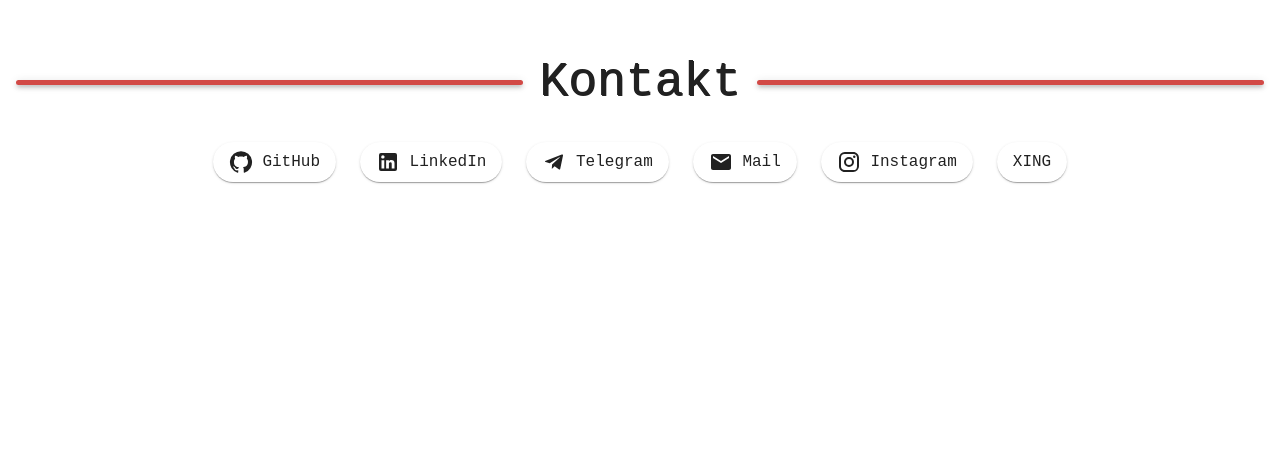
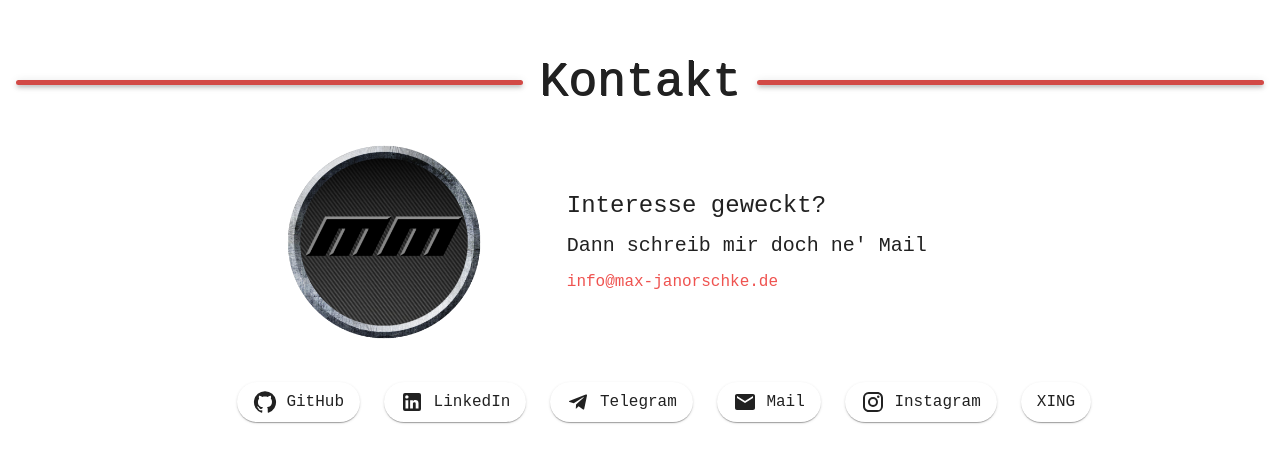
Before and after one commit to MadMax2506/madmax2506.github.io, a React (Vite) app: page / in a window 1280 px wide. Shown: the part 3306-3768 px from the top of the page. Built offline with nearby package versions, Linux system fonts and the light colour scheme.

Commit message:
Create contact page #20
* add mail reference
* extract elements

```diff
--- a/src/components/SocialMediaCard/SocialMediaCard.tsx
+++ b/src/components/SocialMediaCard/SocialMediaCard.tsx
@@ -1,27 +1,60 @@
 import { useTranslationContext } from 'context/TranslationContext/TranslationContext';
-import { Paper, Stack, Typography } from '@mui/material';
+import { Paper, Stack, Typography, useTheme } from '@mui/material';
 import { SocialMedia } from 'components/SocialMediaCard/social-media.types';
 import { getSocialMediaDetails } from 'components/SocialMediaCard/social-media.utils';
 
 type SocialMediaCardProps = {
   type: SocialMedia;
+  /**
+   * If true only the link of the social media reference is shown
+   * @default false
+   */
+  linkOnly?: boolean;
 };
 
+/**
+ * Display a social media reference
+ */
 export const SocialMediaCard = (props: SocialMediaCardProps): JSX.Element => {
-  const { type } = props;
+  const { type, linkOnly = false } = props;
 
   const { t } = useTranslationContext();
+
+  const {
+    highlighting: highlightingColor,
+    palette: {
+      text: { primary: primaryTextColor },
+    },
+  } = useTheme();
 
   const { link, mailTo, icon: Icon } = getSocialMediaDetails(type);
 
   return (
-    <a href={link ?? `mailto:${mailTo}`} style={{ textDecoration: 'none' }} target="_blank">
+    <a href={link ?? `mailto:${mailTo}`} style={{ textDecoration: 'none' }} target={link ? '_blank' : ''}>
+      {linkOnly ? (
+        <Typography
+          sx={{
+            'box-shadow': `inset 0 0 0 0 ${highlightingColor}`,
+            color: highlightingColor,
+            padding: '0 .25rem',
+            margin: '0 -.25rem',
+            transition: 'color .3s ease-in-out, box-shadow .3s ease-in-out',
+            '&:hover': {
+              color: primaryTextColor,
+              'box-shadow': `inset 220px 0 0 0 ${highlightingColor}`,
+            },
+          }}
+        >
+          {mailTo}
+        </Typography>
+      ) : (
         <Paper sx={{ maxWidth: 'min-content', borderRadius: 10, py: 1, px: 2 }}>
           <Stack direction="row" alignItems="center" spacing={1.2}>
             {Icon && <Icon />}
             <Typography noWrap>{t(`social-media.${type}`)}</Typography>
           </Stack>
         </Paper>
+      )}
     </a>
   );
 };
--- a/src/context/TranslationContext/locales/de.json
+++ b/src/context/TranslationContext/locales/de.json
@@ -10,6 +10,10 @@
     "en": "EN"
   },
   "about-me": "Lorem ipsum dolor sit amet, consetetur sadipscing elitr, sed diam nonumy eirmod tempor invidunt ut labore et\n          dolore magna aliquyam erat, sed diam voluptua. At vero eos et accusam et justo duo dolores et ea rebum. Stet\n          clita kasd gubergren, no sea takimata sanctus est Lorem ipsum dolor sit amet. Lorem ipsum dolor sit amet,\n          consetetur sadipscing elitr, sed diam nonumy eirmod tempor invidunt ut labore et dolore magna aliquyam erat,\n          sed diam voluptua. At vero eos et accusam et justo duo dolores et ea rebum. Stet clita kasd gubergren, no sea\n          takimata sanctus est Lorem ipsum dolor sit amet.",
+  "contact": {
+    "part1": "Interesse geweckt?",
+    "part2": "Dann schreib mir doch ne' Mail"
+  },
   "frameworks": {
     "react": "React",
     "python": "Python",
--- a/src/context/TranslationContext/locales/en.json
+++ b/src/context/TranslationContext/locales/en.json
@@ -10,6 +10,10 @@
     "en": "EN"
   },
   "about-me": "Lorem ipsum dolor sit amet, consetetur sadipscing elitr, sed diam nonumy eirmod tempor invidunt ut labore et\n          dolore magna aliquyam erat, sed diam voluptua. At vero eos et accusam et justo duo dolores et ea rebum. Stet\n          clita kasd gubergren, no sea takimata sanctus est Lorem ipsum dolor sit amet. Lorem ipsum dolor sit amet,\n          consetetur sadipscing elitr, sed diam nonumy eirmod tempor invidunt ut labore et dolore magna aliquyam erat,\n          sed diam voluptua. At vero eos et accusam et justo duo dolores et ea rebum. Stet clita kasd gubergren, no sea\n          takimata sanctus est Lorem ipsum dolor sit amet.",
+  "contact": {
+    "part1": "Interest aroused?",
+    "part2": "Then write me an email"
+  },
   "frameworks": {
     "react": "React",
     "python": "Python",
--- a/src/pages/Contact/Contact.tsx
+++ b/src/pages/Contact/Contact.tsx
@@ -1,36 +1,15 @@
 import { SectionContainer } from 'components/Container/SectionContainer';
-import { SocialMediaCard } from 'components/SocialMediaCard/SocialMediaCard';
-import { Grid } from '@mui/material';
-import { SocialMedia } from 'components/SocialMediaCard/social-media.types';
+import { Stack } from '@mui/material';
+import { SocialMediaList } from 'pages/Contact/SocialMediaList';
+import { MailReference } from 'pages/Contact/MailReference';
 
 export const Contact = (): JSX.Element => {
   return (
     <SectionContainer titleTextKey="pages.contact">
-      <Grid container spacing={{ xs: 2, md: 3 }} sx={{ justifyContent: 'center' }}>
-        <Grid item>
-          <SocialMediaCard type={SocialMedia.GIT_HUB} />
-        </Grid>
-
-        <Grid item>
-          <SocialMediaCard type={SocialMedia.LINKED_IN} />
-        </Grid>
-
-        <Grid item>
-          <SocialMediaCard type={SocialMedia.TELEGRAM} />
-        </Grid>
-
-        <Grid item>
-          <SocialMediaCard type={SocialMedia.MAIL} />
-        </Grid>
-
-        <Grid item>
-          <SocialMediaCard type={SocialMedia.INSTAGRAM} />
-        </Grid>
-
-        <Grid item>
-          <SocialMediaCard type={SocialMedia.XING} />
-        </Grid>
-      </Grid>
+      <Stack spacing={2}>
+        <MailReference />
+        <SocialMediaList />
+      </Stack>
     </SectionContainer>
   );
 };
--- /dev/null
+++ b/src/pages/Contact/MailReference.tsx
@@ -0,0 +1,41 @@
+import { Avatar, Grid, Stack, Typography, useTheme } from '@mui/material';
+import { SocialMediaCard } from 'components/SocialMediaCard/SocialMediaCard';
+import { SocialMedia } from 'components/SocialMediaCard/social-media.types';
+import { useTranslationContext } from 'context/TranslationContext/TranslationContext';
+
+export const MailReference = (): JSX.Element => {
+  const { t } = useTranslationContext();
+
+  const { breakpoints } = useTheme();
+
+  return (
+    <Grid container sx={{ justifyContent: 'center', alignItems: 'center' }}>
+      <Grid
+        item
+        md={5}
+        sx={{
+          display: { xs: 'none', md: 'block' },
+        }}
+      >
+        <Avatar alt="logo" src="src/assets/logo.png" sx={{ width: 200, height: 200, m: 'auto' }} />
+      </Grid>
+
+      <Grid
+        item
+        md={7}
+        xs={12}
+        sx={{
+          textAlign: 'center',
+          [breakpoints.up('md')]: { textAlign: 'left' },
+        }}
+      >
+        <Stack direction="column" spacing={1}>
+          <Typography variant="h5">{t('contact.part1')}</Typography>
+          <Typography variant="h6">{t('contact.part2')}</Typography>
+
+          <SocialMediaCard type={SocialMedia.MAIL} linkOnly />
+        </Stack>
+      </Grid>
+    </Grid>
+  );
+};
--- /dev/null
+++ b/src/pages/Contact/SocialMediaList.tsx
@@ -0,0 +1,33 @@
+import { Grid } from '@mui/material';
+import { SocialMediaCard } from 'components/SocialMediaCard/SocialMediaCard';
+import { SocialMedia } from 'components/SocialMediaCard/social-media.types';
+
+export const SocialMediaList = (): JSX.Element => {
+  return (
+    <Grid container spacing={{ xs: 2, md: 3 }} sx={{ justifyContent: 'center' }}>
+      <Grid item>
+        <SocialMediaCard type={SocialMedia.GIT_HUB} />
+      </Grid>
+
+      <Grid item>
+        <SocialMediaCard type={SocialMedia.LINKED_IN} />
+      </Grid>
+
+      <Grid item>
+        <SocialMediaCard type={SocialMedia.TELEGRAM} />
+      </Grid>
+
+      <Grid item>
+        <SocialMediaCard type={SocialMedia.MAIL} />
+      </Grid>
+
+      <Grid item>
+        <SocialMediaCard type={SocialMedia.INSTAGRAM} />
+      </Grid>
+
+      <Grid item>
+        <SocialMediaCard type={SocialMedia.XING} />
+      </Grid>
+    </Grid>
+  );
+};
```
Lines whose indentation alone changed are shown as unchanged.
